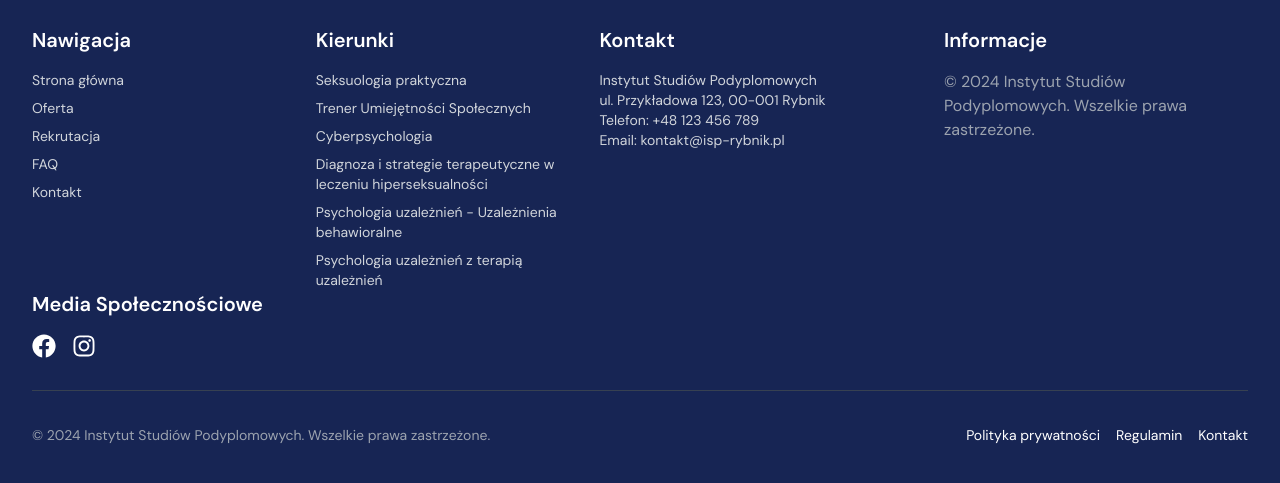
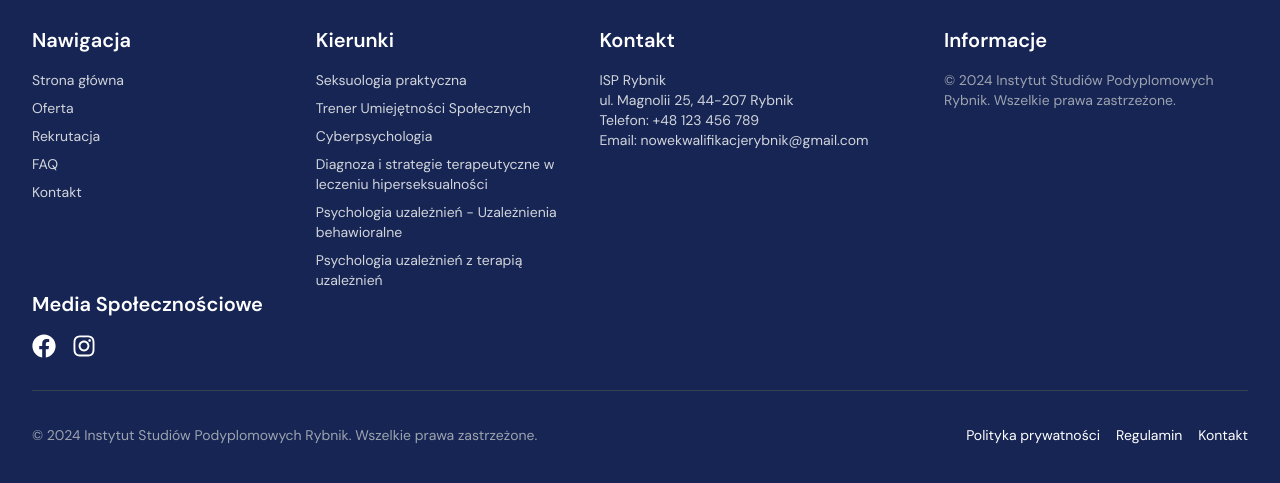
Before and after one commit to FifiLen/Studia2Kierunki, a Next.js app: page / in a window 1280 px wide. Shown: the part 6112-6595 px from the top of the page. Built offline with nearby package versions, Linux system fonts and the light colour scheme.

Commit message:
stopka adres

```diff
--- a/components/Footer.tsx
+++ b/components/Footer.tsx
@@ -60,9 +60,9 @@ const Footer = () => {
           <div className="w-full sm:w-1/2 lg:w-1/4 mb-6 sm:mb-0">
             <h2 className="text-xl font-semibold mb-4">Kontakt</h2>
             <address className="not-italic text-sm text-gray-300">
-              Instytut Studiów Podyplomowych
+              ISP Rybnik
               <br />
-              ul. Przykładowa 123, 00-001 Rybnik
+              ul. Magnolii 25, 44-207 Rybnik
               <br />
               Telefon:{" "}
               <a href="tel:+48123456789" className="hover:text-gray-400">
@@ -71,19 +71,19 @@ const Footer = () => {
               <br />
               Email:{" "}
               <a
-                href="mailto:kontakt@isp-rybnik.pl"
+                href="mailto:nowekwalifikacjerybnik@gmail.com"
                 className="hover:text-gray-400"
               >
-                kontakt@isp-rybnik.pl
+                nowekwalifikacjerybnik@gmail.com
               </a>
             </address>
           </div>
           {/* Sekcja Informacje o Prawach Autorskich */}
           <div className="w-full sm:w-1/2 lg:w-1/4">
             <h2 className="text-xl font-semibold mb-4">Informacje</h2>
-            <p className="text-gray-400">
-              &copy; {new Date().getFullYear()} Instytut Studiów Podyplomowych.
-              Wszelkie prawa zastrzeżone.
+            <p className="text-gray-400 text-sm">
+              &copy; {new Date().getFullYear()} Instytut Studiów Podyplomowych
+              Rybnik. Wszelkie prawa zastrzeżone.
             </p>
           </div>
 
@@ -115,7 +115,7 @@ const Footer = () => {
         </div>
         <div className="mt-8 border-t border-gray-700 pt-8 flex flex-col sm:flex-row justify-between items-center">
           <p className="text-gray-400 text-sm">
-            &copy; 2024 Instytut Studiów Podyplomowych. Wszelkie prawa
+            &copy; 2024 Instytut Studiów Podyplomowych Rybnik. Wszelkie prawa
             zastrzeżone.
           </p>
           <ul className="flex space-x-4 mt-4 sm:mt-0">
```
